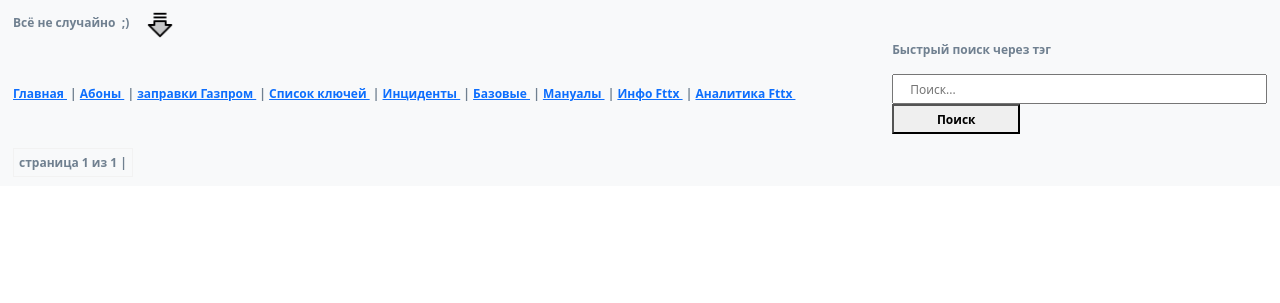
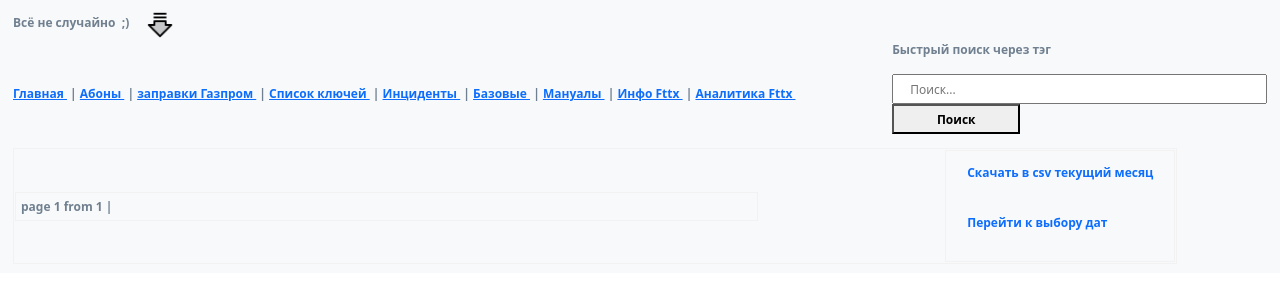
Before and after one commit to AnHumenny/work, a Django app: page /info/ in a window 1280 px wide. Shown: the top 303 px of the page. Run offline with Django 5.2, Linux system fonts and the light colour scheme; data that the repository does not hold is empty.

Commit message:
Update info_list.html

```diff
--- a/service(django_14_10_24)/info/templates/info/info_list.html
+++ b/service(django_14_10_24)/info/templates/info/info_list.html
@@ -1,8 +1,9 @@
 {% extends "index/base.html" %}
 {% block content %}
-
+<meta name="viewport" content="width=device-width, initial-scale=1.0">
 
     <table class="main-table table-item">
+        <tr><th><table width="80%">
         {% for fttx in info_list %}
         <tr class="table-string">
             <th class="title-table table-item th-item"> {{ fttx.reestr|safe }}
@@ -29,30 +30,43 @@
             <th class="title-table table-item th-item"> {{ fttx.connector|safe }}
             </th>
         </tr>
+        {% endfor %}
 
-        {% endfor %}
-    </table>
-
-    <table >
         <tr class="table-string">
-            <th class="title-table table-item th-item">
+            <th class="title-table table-item th-item" colspan="11">
                 <div class="pagination">
                     <span class="step-links">
                         {% if page_obj.has_previous %}
-                            <a href="?page=1">&laquo;В начало</a>      |
-                            <a href="?page={{ page_obj.previous_page_number }}">предыдущая страница</a>
+                            <a href="?page=1">&laquo;<<start </a>      |
+                            <a href="?page={{ page_obj.previous_page_number }}">previos</a>
                         {% endif %}
                     <span class="current">
-                        страница {{ page_obj.number }} из {{ page_obj.paginator.num_pages }}      |
+                        page {{ page_obj.number }} from {{ page_obj.paginator.num_pages }}      |
                     </span>
                 {% if page_obj.has_next %}
-                    <a href="?page={{ page_obj.next_page_number }}">следующая страница</a>      |
-                    <a href="?page={{ page_obj.paginator.num_pages }}">в конец &raquo;</a>
+                    <a href="?page={{ page_obj.next_page_number }}">next</a>      |
+                    <a href="?page={{ page_obj.paginator.num_pages }}">end>>&raquo;</a>
                 {% endif %}
             </span>
         </div>
         </th>
         </tr>
+        </table>
+        </th>
+        <th  valign="top" width="20%">
+            <table align="right">
+            <tr class="table-string">
+            <th class="title-table table-item th-item"  rowspan="500" valign="top">
+            <a class="nav-link" href="{% url 'download_actual_csv' %}" >  Скачать в csv текущий месяц
+                </a>
+            <br>
+                <a class="nav-link" href="{% url 'date_range' %}" >  Перейти к выбору дат
+                </a>
+            <br>
+        </th>
+        </tr>
     </table>
+    </th></tr>
+</table>
 
 {% endblock %}
```
